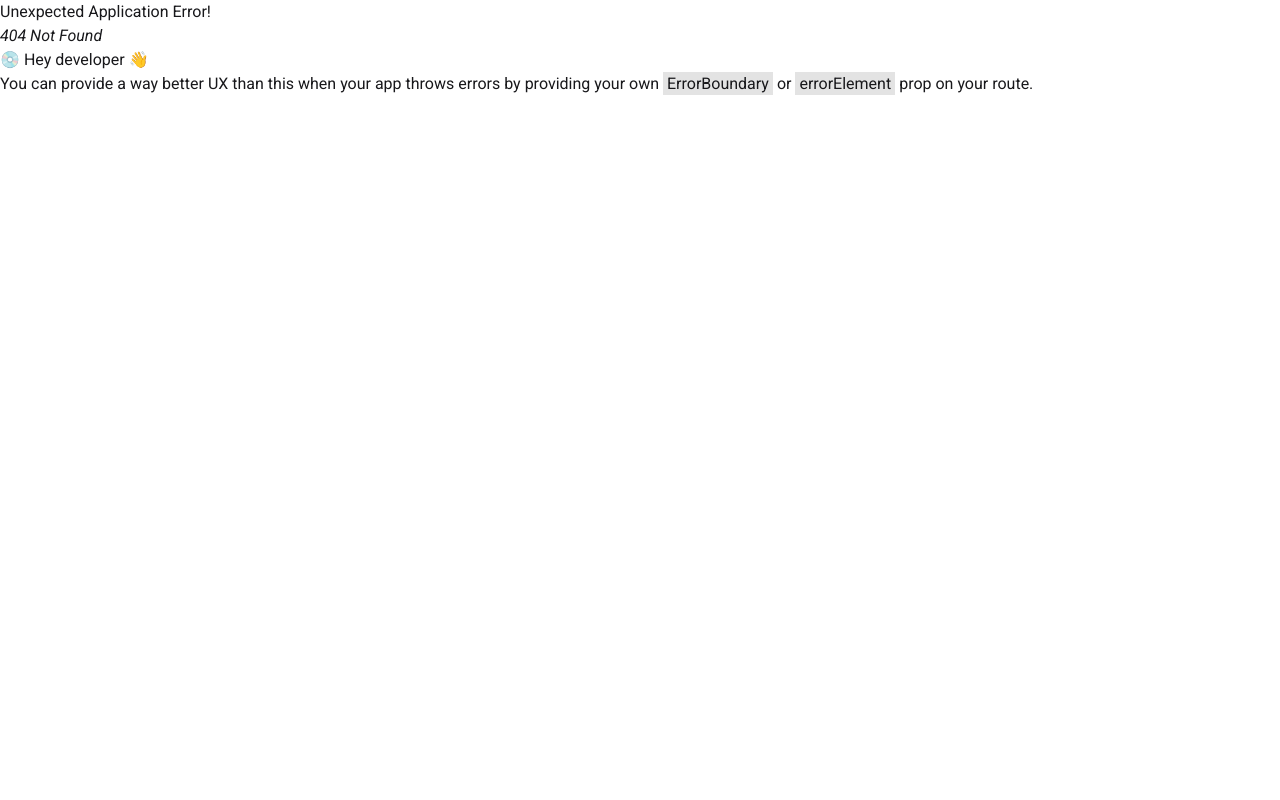
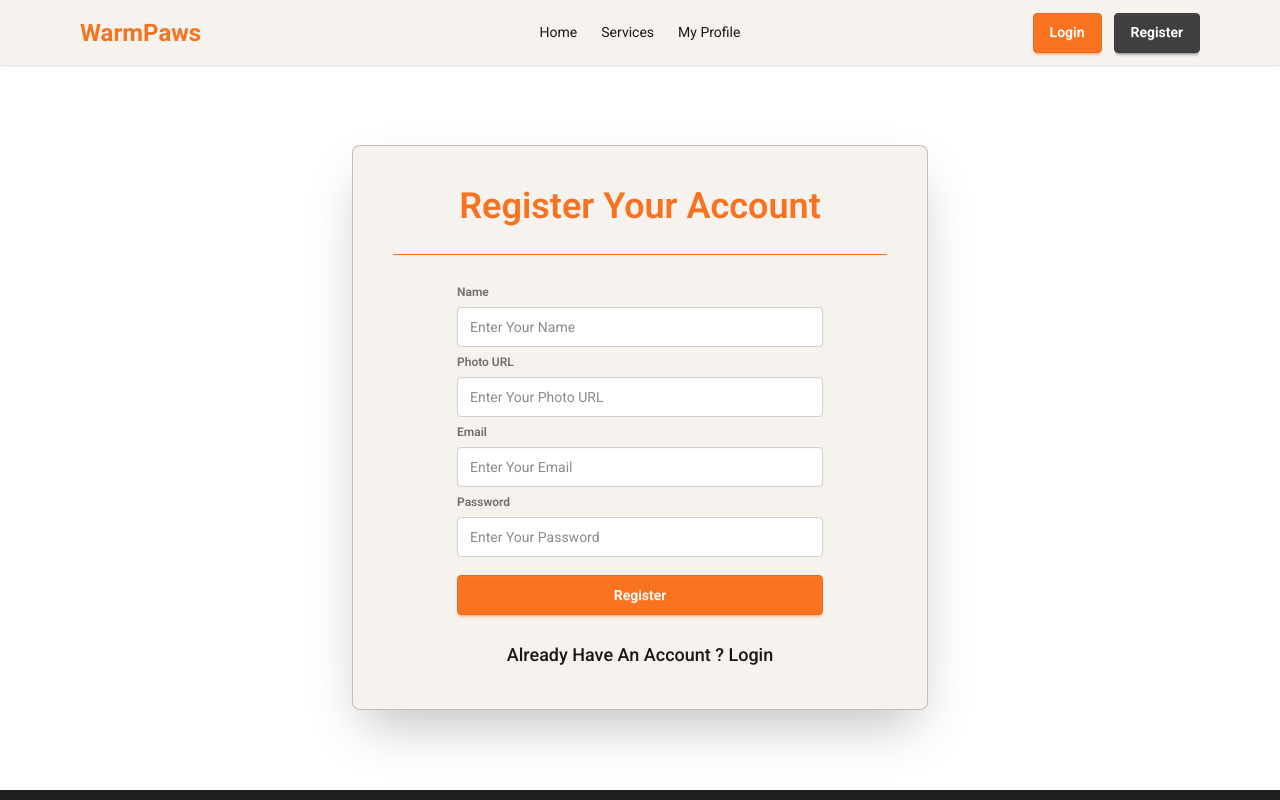
Before and after one commit to Hasnat-Sayed/WarmPaws, a React (Vite) app: page /register in a window 1280 px wide. Before the commit this address had no page. Shown: the top 800 px of the page. Built offline with nearby package versions, Linux system fonts and the light colour scheme.

Commit message:
login and register page added

```diff
--- a/src/components/Footer.jsx
+++ b/src/components/Footer.jsx
@@ -16,7 +16,7 @@ const Footer = () => {
                     <h6 className="footer-title">Quick Links</h6>
                     <Link to="/"className="link link-hover">Home</Link>
                     <Link to="/services"className="link link-hover">Seivices</Link>
-                    <Link to="/"className="link link-hover">My Profile</Link>
+                    <Link to="/myprofile"className="link link-hover">My Profile</Link>
 
                 </nav>
 
--- /dev/null
+++ b/src/components/Loading.jsx
@@ -0,0 +1,11 @@
+import React from 'react';
+
+const Loading = () => {
+    return (
+        <div className="flex justify-center items-center min-h-96">
+            <div className="w-16 h-16 border-4 border-gray-500 border-t-transparent rounded-full animate-spin"></div>
+        </div>
+    );
+};
+
+export default Loading;
--- a/src/components/Navbar.jsx
+++ b/src/components/Navbar.jsx
@@ -1,5 +1,5 @@
 import React from 'react';
-import { NavLink } from 'react-router';
+import { Link, NavLink } from 'react-router';
 
 const Navbar = () => {
     return (
@@ -14,7 +14,7 @@ const Navbar = () => {
                         className="menu menu-sm dropdown-content bg-base-100 rounded-box z-50 mt-3 w-52 p-2 shadow">
                         <li><NavLink to="/">Home</NavLink></li>
                         <li><NavLink to="/services">Services</NavLink></li>
-                        <li><NavLink to="/">My Profile</NavLink></li>
+                        <li><NavLink to="/myprofile">My Profile</NavLink></li>
                     </ul>
                 </div>
                 <p className="font-bold text-2xl px-0 text-primary">WarmPaws</p>
@@ -23,12 +23,12 @@ const Navbar = () => {
                 <ul className="menu menu-horizontal px-1">
                     <li><NavLink to="/">Home</NavLink></li>
                     <li><NavLink to="/services">Services</NavLink></li>
-                    <li><NavLink to="/">My Profile</NavLink></li>
+                    <li><NavLink to="/myprofile">My Profile</NavLink></li>
                 </ul>
             </div>
             <div className="navbar-end flex gap-3">
-                <a className="btn btn-primary">Login</a>
-                <a className="btn btn-secondary">Register</a>
+                <Link to={'/login'} className="btn btn-primary">Login</Link>
+                <Link to={'/register'} className="btn btn-secondary">Register</Link>
             </div>
         </div>
     );
--- a/src/components/PopularServices.jsx
+++ b/src/components/PopularServices.jsx
@@ -1,21 +1,27 @@
 import React, { useEffect, useState } from 'react';
 import { FaStar } from 'react-icons/fa';
+import Loading from './Loading';
 
 
 
 const PopularServices = () => {
 
     const [services, setServices] = useState([]);
+    const [loading, setLoading] = useState(true);
     useEffect(() => {
         fetch('/data.json')
             .then(res => res.json())
             .then(data => setServices(data))
             .catch(err => console.log(err))
+            .finally(() => setLoading(false))
     }, [])
 
 
 
     return (
+        <>
+            {
+                loading ? (<Loading></Loading> ) : (
                     <div className='container mx-auto mt-16 mb-16 px-4 lg:px-20'>
                         <div className="text-center mb-12">
                             <h3 className="text-4xl font-bold text-center text-primary">Popular Winter Care Services</h3>
@@ -23,7 +29,7 @@ const PopularServices = () => {
 
                         <div className="grid grid-cols-1 md:grid-cols-2 lg:grid-cols-3 gap-6">
                             {
-                    services.slice(0,3).map(service => (
+                                services.slice(0, 3).map(service => (
                                     <div key={service.serviceId} className="card bg-base-200 shadow-sm hover:shadow-2xl transition-shadow duration-300">
                                         <figure>
                                             <img
@@ -53,6 +59,10 @@ const PopularServices = () => {
                             }
                         </div>
                     </div>
+                )
+            }
+        </>
+
     );
 };
 
--- /dev/null
+++ b/src/pages/Login.jsx
@@ -0,0 +1,53 @@
+import React from 'react';
+import { Link } from 'react-router';
+
+const Login = () => {
+    return (
+        <div className="flex justify-center my-20">
+            <div className="card bg-base-200 w-full max-w-xl shrink-0 shadow-2xl border border-secondary/30 pt-10 pb-3">
+                <h2 className="font-semibold text-4xl text-center pb-7 mx-10 border-primary text-primary border-b">
+                    Login to Your Account
+                </h2>
+                <form className="card-body">
+                    <fieldset className="fieldset md:px-20">
+
+                        <label className="label font-semibold">Email</label>
+                        <input
+                            name="email"
+                            type="email"
+                            className="input w-full bg-base-100"
+                            placeholder="Enter Your Email"
+                            required
+                        />
+
+                        <label className="label font-semibold">Password</label>
+                        <input
+                            name="password"
+                            type="password"
+                            className="input w-full bg-base-100"
+                            placeholder="Enter Your Password"
+                            required
+                        />
+                        <div className="pt-2">
+                            <a className="link link-hover">Forgot password?</a>
+                        </div>
+
+
+                        <button type="submit" className="btn btn-primary mt-3">
+                            Login
+                        </button>
+                        <p className="font-medium text-lg text-center pt-5">
+                            Dont’t Have An Account ?{" "}
+                            <Link className="hover:underline hover:text-primary"
+                            to="/register">
+                                Register
+                            </Link>
+                        </p>
+                    </fieldset>
+                </form>
+            </div>
+        </div>
+    );
+};
+
+export default Login;
--- /dev/null
+++ b/src/pages/MyProfile.jsx
@@ -0,0 +1,11 @@
+import React from 'react';
+
+const MyProfile = () => {
+    return (
+        <div>
+                asdlf
+        </div>
+    );
+};
+
+export default MyProfile;
--- /dev/null
+++ b/src/pages/Register.jsx
@@ -0,0 +1,69 @@
+import React from 'react';
+import { Link } from 'react-router';
+
+const Register = () => {
+    return (
+        <div className="flex justify-center my-20">
+            <div className="card bg-base-200 w-full max-w-xl shrink-0 shadow-2xl border border-secondary/30 pt-10 pb-3">
+                <h2 className="font-semibold text-4xl text-center pb-7 mx-10 border-primary text-primary border-b">
+                    Register Your Account
+                </h2>
+                <form className="card-body">
+                    <fieldset className="fieldset md:px-20">
+
+                        <label className="label font-semibold">Name</label>
+                        <input
+                            name="name"
+                            type="text"
+                            className="input w-full bg-base-100"
+                            placeholder="Enter Your Name"
+                            required
+                        />
+
+                        <label className="label font-semibold">Photo URL</label>
+                        <input
+                            name="photo"
+                            type="text"
+                            className="input w-full bg-base-100"
+                            placeholder="Enter Your Photo URL"
+                            required
+                        />
+
+                        <label className="label font-semibold">Email</label>
+                        <input
+                            name="email"
+                            type="email"
+                            className="input w-full bg-base-100"
+                            placeholder="Enter Your Email"
+                            required
+                        />
+
+                        <label className="label font-semibold">Password</label>
+                        <input
+                            name="password"
+                            type="password"
+                            className="input w-full bg-base-100"
+                            placeholder="Enter Your Password"
+                            required
+                        />
+
+
+
+                        <button type="submit" className="btn btn-primary mt-3">
+                            Register
+                        </button>
+                        <p className="font-medium text-lg text-center pt-5">
+                            Already Have An Account ?{" "}
+                            <Link className="hover:underline hover:text-primary"
+                            to="/login">
+                                Login
+                            </Link>
+                        </p>
+                    </fieldset>
+                </form>
+            </div>
+        </div>
+    );
+};
+
+export default Register;
--- a/src/pages/Services.jsx
+++ b/src/pages/Services.jsx
@@ -1,21 +1,26 @@
 import React, { useEffect, useState } from 'react';
 import { FaStar } from 'react-icons/fa';
+import Loading from '../components/Loading';
 
 const Services = () => {
 
     const [services, setServices] = useState([]);
+    const [loading, setLoading] = useState(true);
     useEffect(() => {
         fetch('/data.json')
             .then(res => res.json())
             .then(data => setServices(data))
             .catch(err => console.log(err))
+            .finally(() => setLoading(false))
+
     }, [])
     return (
         <div className='container mx-auto mt-8 mb-16 px-4 lg:px-20 min-h-screen'>
             <div className="text-center mb-12">
                 <h3 className="text-4xl font-bold text-center text-primary">Our Services</h3>
             </div>
-
+            {
+                loading ? (<Loading></Loading>) : (
                     <div className="grid grid-cols-1 md:grid-cols-2 lg:grid-cols-3 gap-6">
                         {
                             services.map(service => (
@@ -47,6 +52,10 @@ const Services = () => {
                             )
                         }
                     </div>
+                )
+            }
+
+
         </div>
     );
 };
```
Also changed, not shown: src/routes/routes.jsx (+15 -0 lines). Lines whose indentation alone changed are shown as unchanged.
